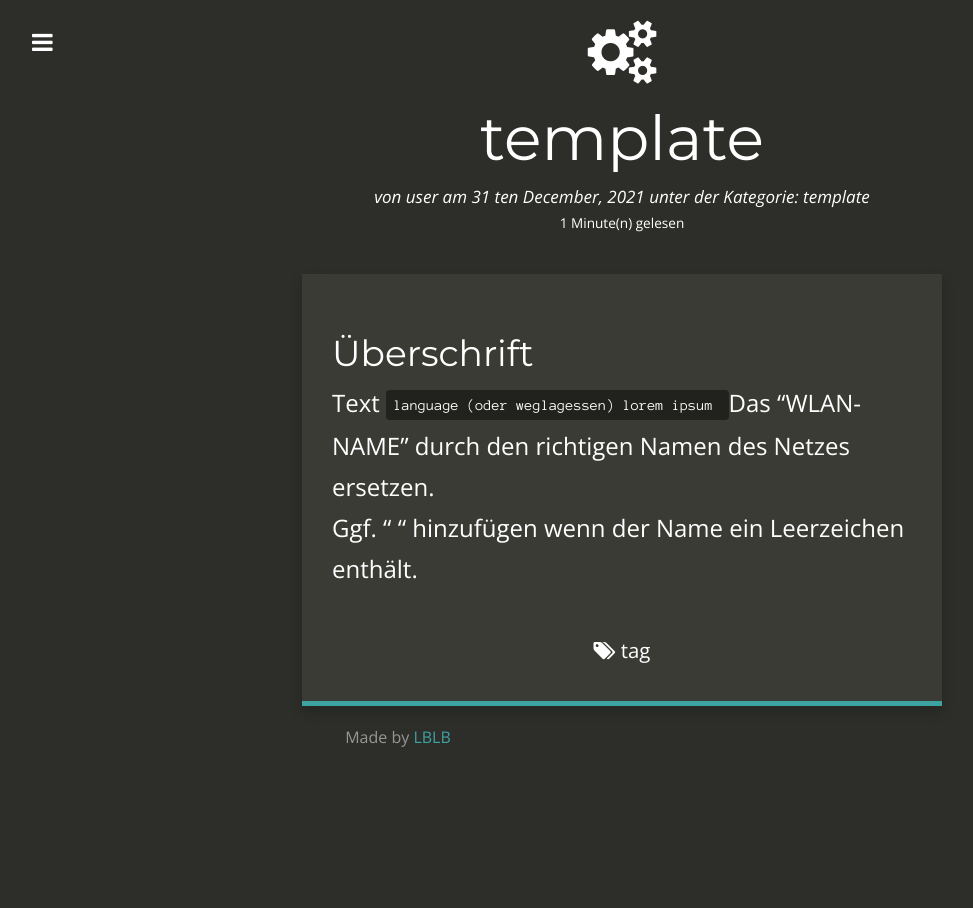
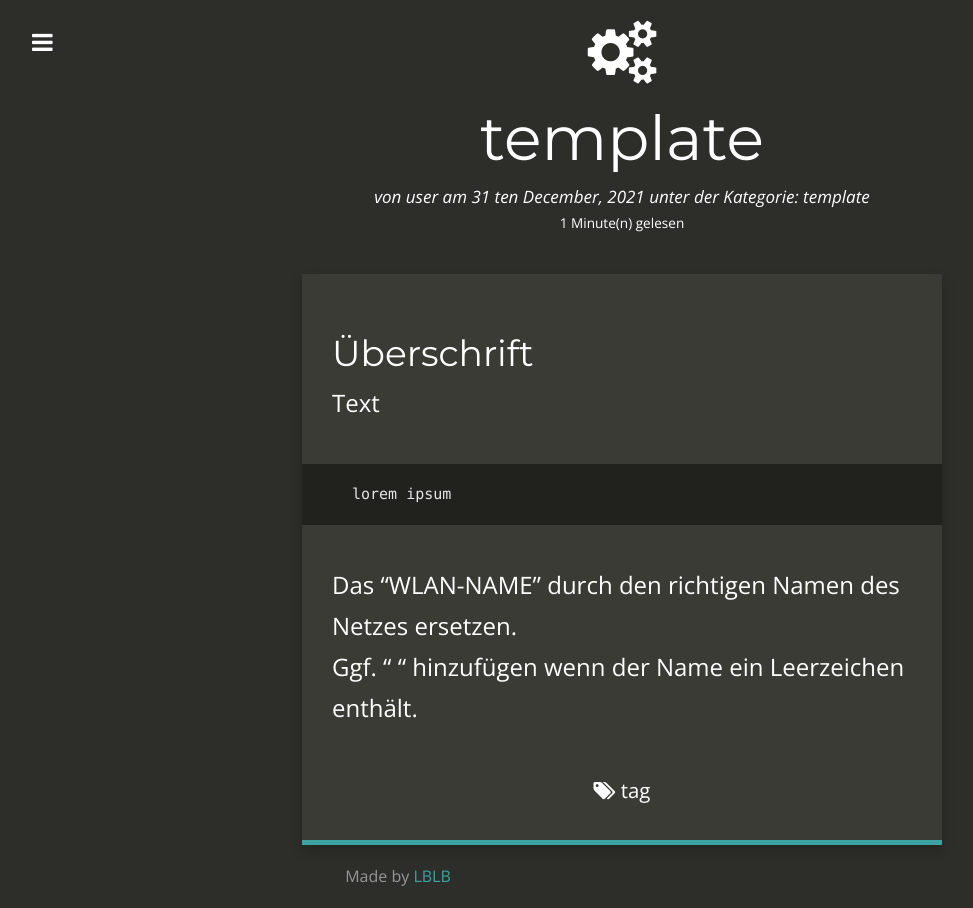
Before and after one commit to eski1337/lblb-it-ffd00, a Jekyll site: the page built from _posts/1999-01-01-template.md, in a window 1280 px wide. Shown: the whole page, without its empty margins (18-991 px from the left). Built offline with Jekyll 4.4.1, drawn with Linux system fonts in a browser that asks for light colours; nearby versions of some CDN libraries; comment, search, counter and statistics services are not loaded.

Commit message:
1999-01-01-template.md: changed

````diff
--- a/_posts/1999-01-01-template.md
+++ b/_posts/1999-01-01-template.md
@@ -15,7 +15,7 @@ tags:
 ## Überschrift
 
 Text
-``` language (oder weglagessen)
+```
 lorem ipsum
 ```
 Das "WLAN-NAME" durch den richtigen Namen des Netzes ersetzen.<br>
````
